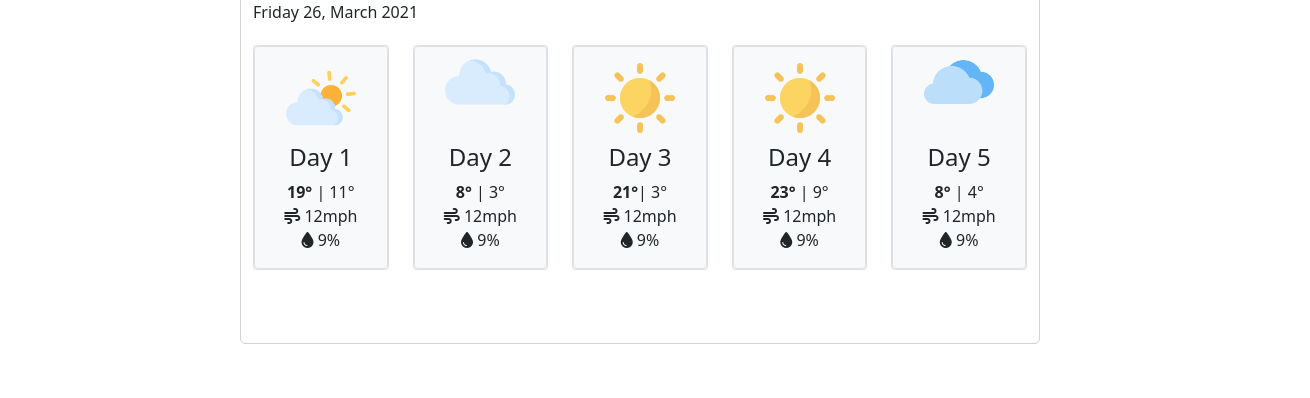
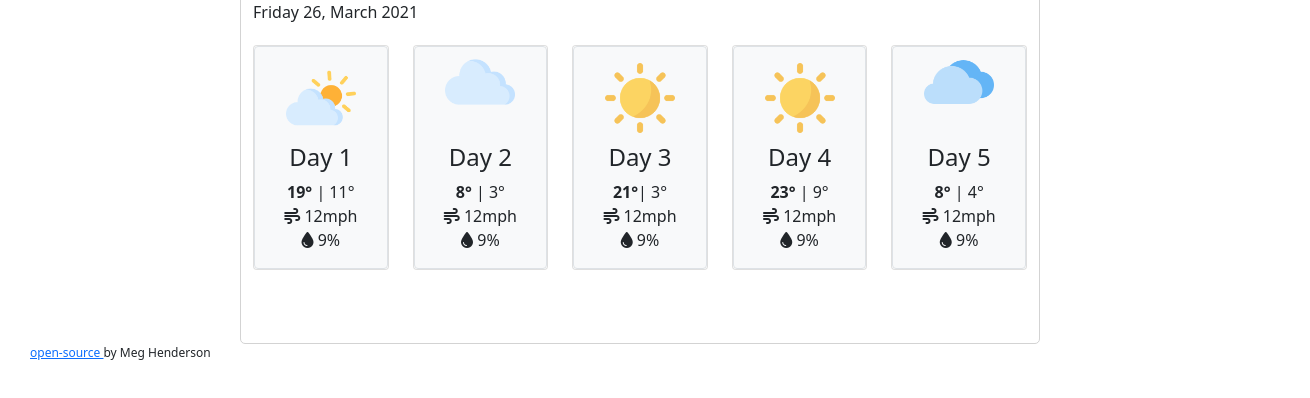
Before and after one commit to mshendie/SheCodes-Plus-Project, a plain HTML site: page index.html in a window 1280 px wide. Shown: the part 256-654 px from the top of the page, 1310 px wide, since content can reach past the window. Drawn offline with nearby package versions, Linux system fonts and the light colour scheme.

Commit message:
open-source code by MH

```diff
--- a/index.html
+++ b/index.html
@@ -139,6 +139,10 @@
                 </div>
             </div>
     </div>
+<p class="signature">
+    <a href="https://github.com/mshendie/SheCodes-Plus-Project" target="_blank"> open-source </a>
+    by Meg Henderson
+</p>
 </section>
 <script src="js.js"> </script>
 </body>
--- a/style.css
+++ b/style.css
@@ -26,3 +26,11 @@ h2 {
     position: relative;
     bottom: 40px;
 }
+
+.signature {
+    font-size: 12px;
+    display: block;
+    position: relative;
+    bottom: 100px;
+    left: 30px;
+}
```
